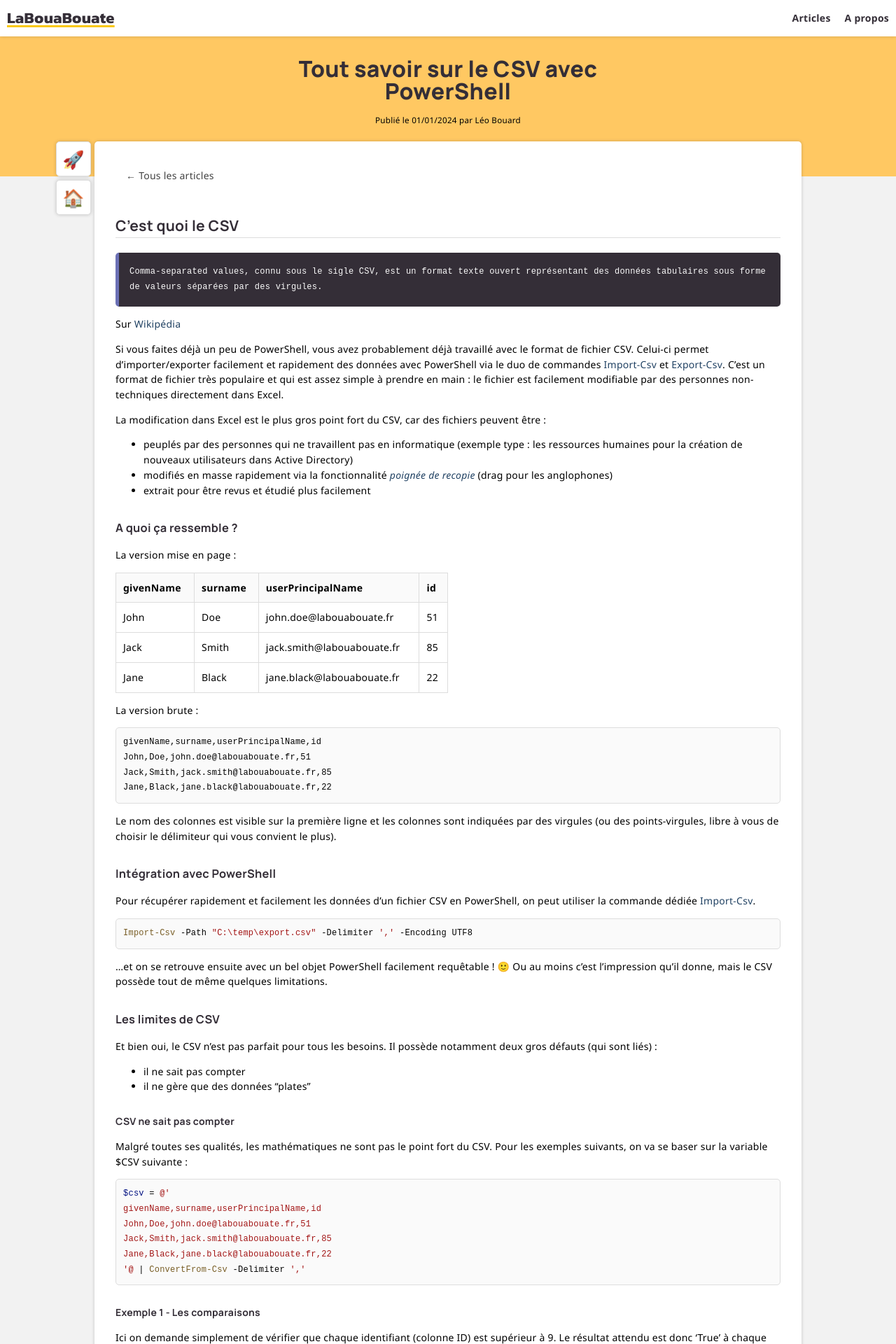
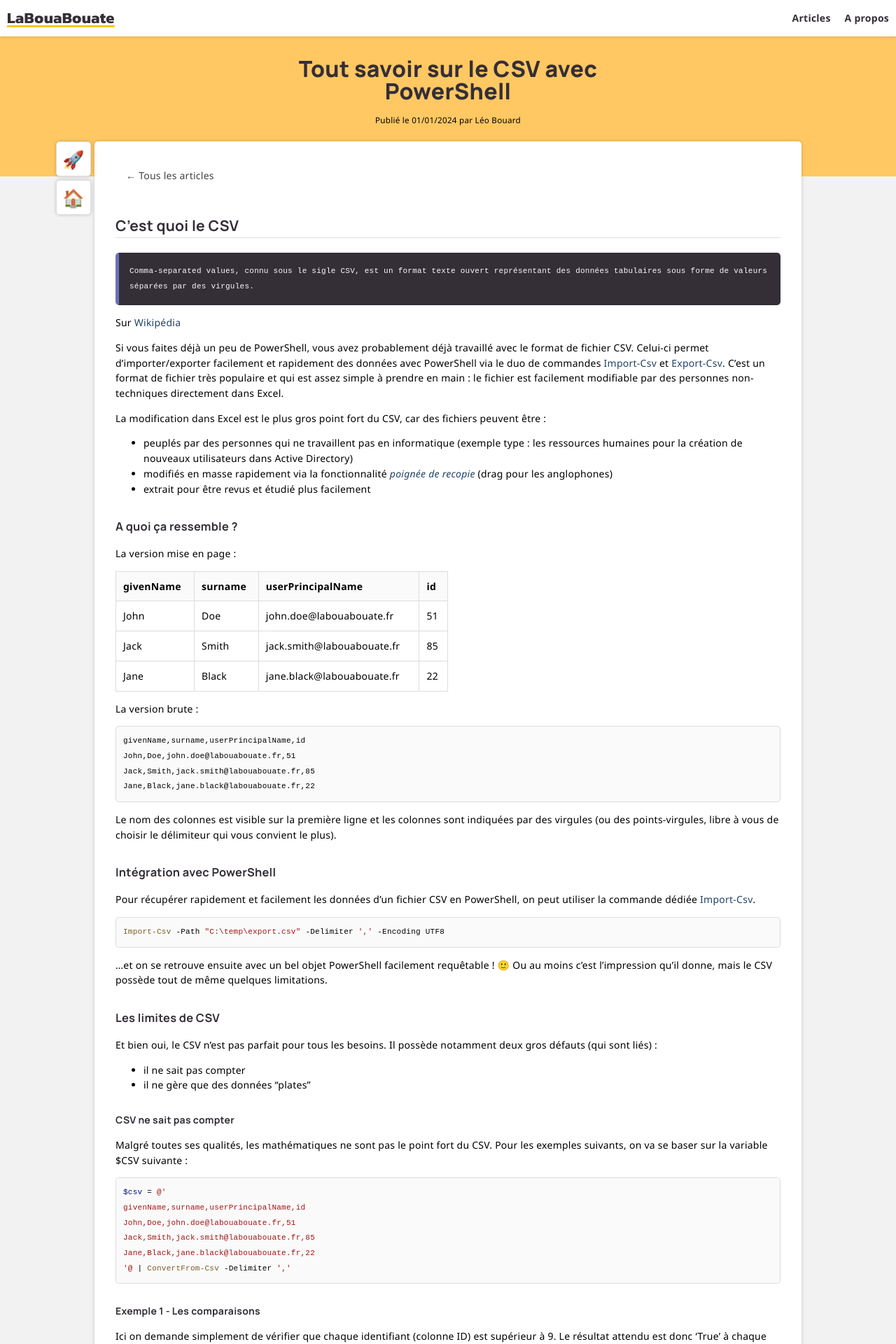
Before and after one commit to leobouard/leobouard.github.io, a Jekyll site: the page built from _posts/2024-01-01-tout-savoir-sur-le-csv-avec-powershell.md, in a window 1280 px wide. Shown: the top 1920 px of the page at 70% size. Built offline with Jekyll 4.4.1, drawn with Linux system fonts in a browser that asks for light colours; nearby versions of some CDN libraries; some web fonts are replaced.

Commit message:
Update style.scss

```diff
--- a/assets/css/style.scss
+++ b/assets/css/style.scss
@@ -151,7 +151,7 @@
 
     pre, code, blockquote {
         font-family: 'Martian Mono', monospace;
-        font-size: 12px;
+        font-size: 11px;
     }
 
     pre {
@@ -176,11 +176,11 @@
         .mi           { color: #01633F; } /*Entiers*/
     }
 
-    p > code, li > code, main table>tbody>tr>td>code {
+    p > code, li > code, h2 > code, h3 > code, h4 > code, main table > tbody > tr > td > code {
         border-radius: 5px;
         background-color: #f2f2f2;
-        padding-left: 5px;
-        padding-right: 5px;
+        padding: 2px;
+        border: 1px solid #ddd;
     }
 
     table, td, tr, th {
```
